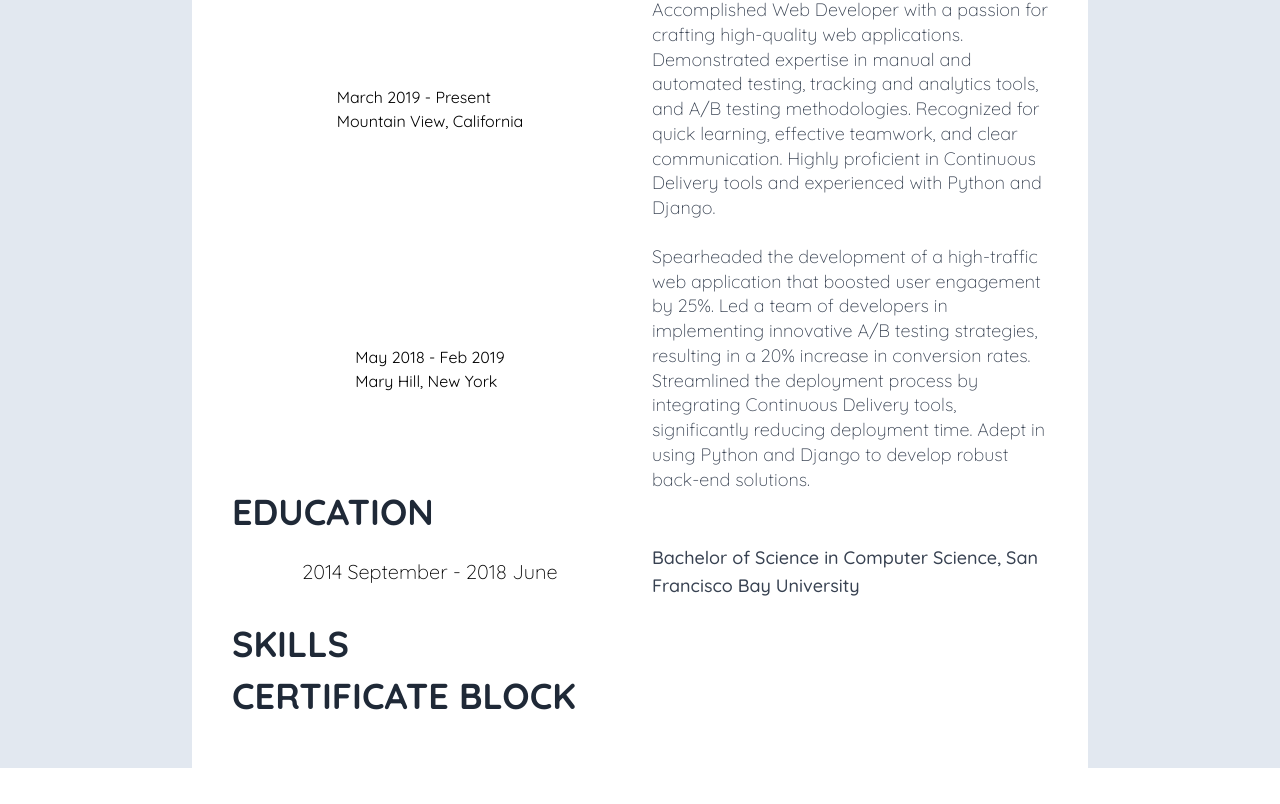
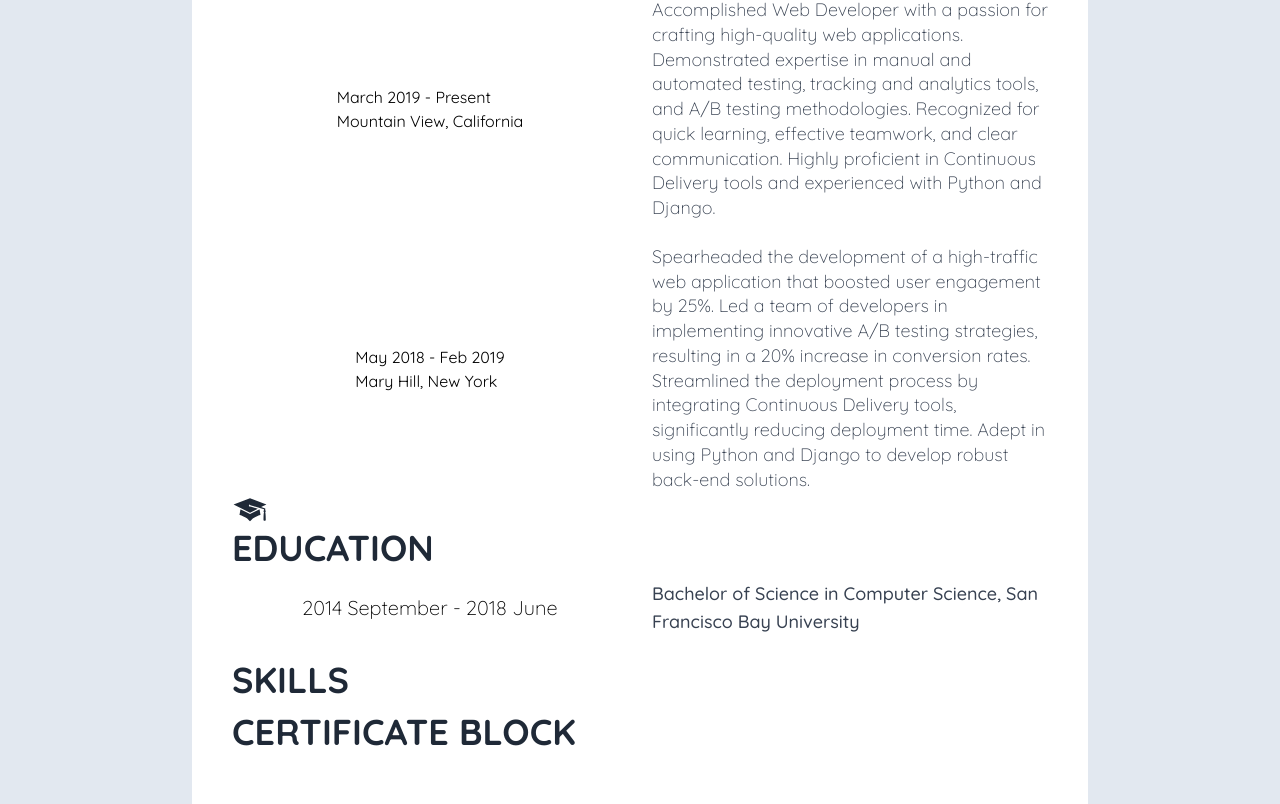
Before and after one commit to victorwamwea/deploy-static-site, a React (Vite) app: page / in a window 1280 px wide. Shown: the part 480-1284 px from the top of the page. Before the commit the page ends 1248 px from the top, so only its background shows below. Built offline with nearby package versions, Linux system fonts and the light colour scheme.

Commit message:
Adding relevant icons

```diff
--- a/src/components/Content.jsx
+++ b/src/components/Content.jsx
@@ -1,3 +1,4 @@
+import { GiGraduateCap } from "react-icons/gi";
 function Content() {
   return (
     <div className='max-w-4xl px-10 py-6 mx-auto bg-white'>
@@ -45,7 +46,7 @@ function Content() {
         </div>
         <div className="">
     <h2 className="mb-3 text-4xl font-bold text-gray-800 uppercase">
-        education
+    <GiGraduateCap /> education
     </h2>
     <div className="grid grid-cols-2 gap-6 mb-6 place-items-center">
         <div className="">
```
